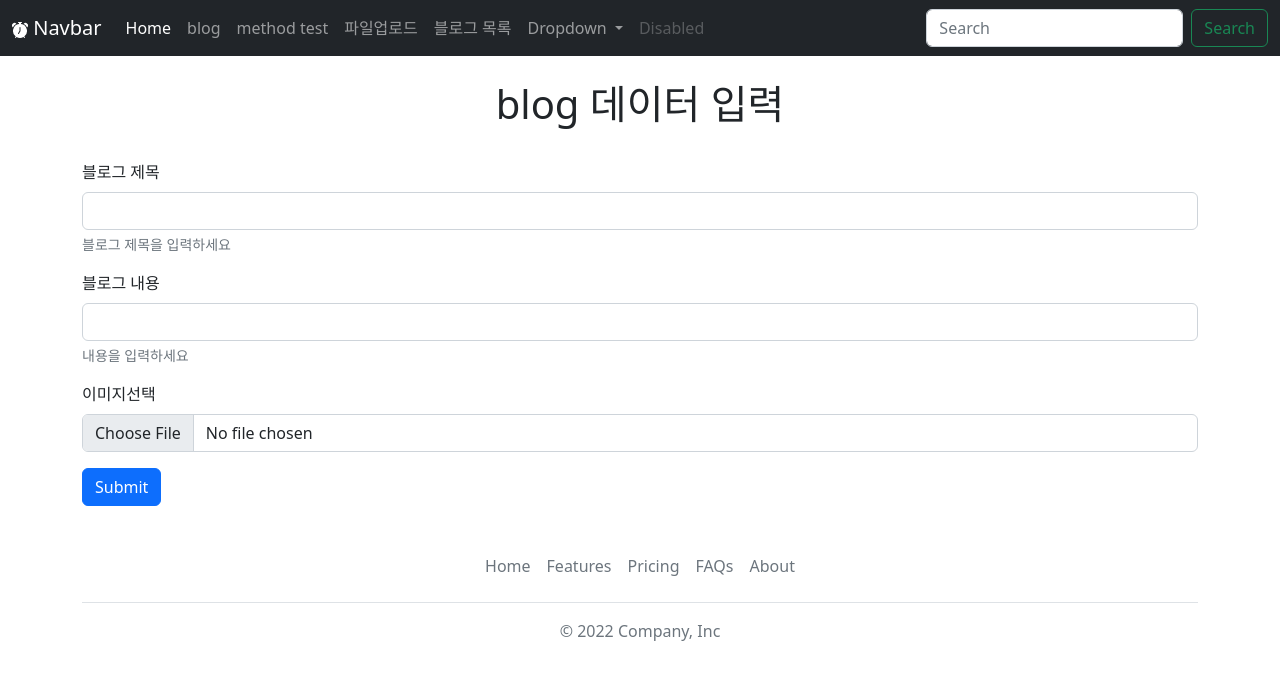
After one commit to insertdataplz/web01, a Flask app: page /blogform in a window 1280 px wide. The commit adds this page. Shown: the top 680 px of the page. Run offline with Flask 2, Linux system fonts and the light colour scheme.

Commit message:
2022-10-21 최종본

```diff
--- a/app.py
+++ b/app.py
@@ -1,5 +1,6 @@
 from flask import Flask, render_template, request, redirect
 import os
+import dbconn as db
 
 app = Flask(__name__)
 
@@ -42,8 +43,56 @@ def fileupload():
         print('저장성공')
         return redirect('/')
 
+@app.route('/bloglist',methods=['GET'])
+def bloglist():
+    conn = db.dbconn()
+    cursor = conn.cursor()
+    sql='''select * from blog'''
+    cursor.execute(sql)
+    rows = cursor.fetchall()
+    print(rows)
+    return render_template('bloglist.html',data = rows)
 
-    return render_template('')
+@app.route('/blogform',methods=['GET','POST'])
+def blogform():
+    if request.method == 'GET':
+        return render_template('blogform.html')
+    else:
+        f = request.files['formFile']
+        path=os.path.dirname(__file__)+'/static/blog/img/'+f.filename
+        print(path)
+        f.save(path)
+        print('저장 성공!')
+        print(request.form)
+        conn = db.dbconn()
+        cursor = conn.cursor()
+        sql='''insert into blog values(?,?,?)'''
+        data = [request.form['title'], request.form['content'], '/static/blog/img/'+f.filename]
+        cursor.execute(sql,data)
+        conn.commit()
+        conn.close()
+        #글을 DB에 저장
+        return redirect('/bloglist')
+
+@app.route('/blog/<int:id>')
+def blogcontent(id):
+    conn = db.dbconn()
+    cursor = conn.cursor()
+    sql='''select * from blog where id=?'''
+    cursor.execute(sql,id)
+    rows = cursor.fetchone()
+    conn.close()
+    return render_template('blog_content.html', data=rows)
+
+@app.route('/blogdelete/<int:id>')
+def blogdelete(id):
+    conn = db.dbconn()
+    cursor = conn.cursor()
+    sql='''delete blog where id=?'''
+    cursor.execute(sql,id)
+    conn.commit()
+    conn.close()
+    return redirect('/bloglist')
 
 if __name__  ==  '__main__':
     app.run(debug=True, port=80)
--- /dev/null
+++ b/templates/blogform.html
@@ -0,0 +1,27 @@
+{% extends "base.html" %}
+{% block title %} 글작성 {% endblock %}
+{% block content %}
+<br>
+<h1 class="text-center"> blog 데이터 입력 </h1>
+<br>
+<div class="container">
+    <form action = "/blogform" method = "post" enctype="multipart/form-data">
+        <div class="mb-3">
+          <label for="title" class="form-label">블로그 제목</label>
+          <input type="text" class="form-control" id="title" name="title" aria-describedby="titleHelp">
+          <div id="titleHelp" class="form-text">블로그 제목을 입력하세요</div>
+        </div>
+        <div class="mb-3">
+            <label for="content" class="form-label">블로그 내용</label>
+            <input type="text" class="form-control" id="content" name="content" aria-describedby="contentHelp">
+            <div id="contentHelp" class="form-text">내용을 입력하세요</div>
+        </div>
+        <div class="mb-3">
+            <label for="formFile" class="form-label">이미지선택</label>
+            <input class="form-control" type="file" id="formFile" name = "formFile">
+        </div>
+
+        <button type="submit" class="btn btn-primary">Submit</button>
+    </form>
+</div>
+{% endblock %}
--- a/templates/index.html
+++ b/templates/index.html
@@ -10,13 +10,13 @@
   </div>
   <div class="carousel-inner">
     <div class="carousel-item active">
-      <img src="/static/img01.png" class="d-block w-100" alt="...">
+      <img src="/static/blog/img/img01.png" class="d-block w-100" alt="...">
     </div>
     <div class="carousel-item">
-      <img src="/static/img02.png" class="d-block w-100" alt="...">
+      <img src="/static/blog/img/img02.png" class="d-block w-100" alt="...">
     </div>
     <div class="carousel-item">
-      <img src="/static/img03.png" class="d-block w-100" alt="...">
+      <img src="/static/blog/img/img03.png" class="d-block w-100" alt="...">
     </div>
   </div>
   <button class="carousel-control-prev" type="button" data-bs-target="#carouselExampleIndicators" data-bs-slide="prev">
--- a/templates/menu.html
+++ b/templates/menu.html
@@ -18,13 +18,14 @@
           <li class="nav-item">
             <a class="nav-link" href="/blog">blog</a>
           </li>
-
           <li class="nav-item">
             <a class="nav-link" href="/methodin">method test</a>
           </li>
-
           <li class="nav-item">
             <a class="nav-link" href="/fileupload">파일업로드</a>
+          </li>
+          <li class="nav-item">
+            <a class="nav-link" href="/bloglist">블로그 목록</a>
           </li>
 
           <li class="nav-item dropdown">
--- a/templates/test_result.html
+++ b/templates/test_result.html
@@ -1,5 +1,5 @@
 {% extends "base.html" %}
-{% block title %} test page{%  endblock %}
+{% block title %} test page{% endblock %}
 {% block content %}
 
 <br>
```
Also changed, not shown: 01_mysql01.py (deleted, +0 -16 lines), dbconn.py (added, +12 -0 lines), templates/blog.html (+4 -4 lines), templates/blog_content.html (added, +23 -0 lines), templates/bloglist.html (added, +51 -0 lines), static/blog/img/images.png (added), static/blog/img/img01.png (renamed from static/img01.png), static/blog/img/img02.png (added), static/blog/img/img03.png (added), static/blog/img/img04.png (added), 3 other files.
